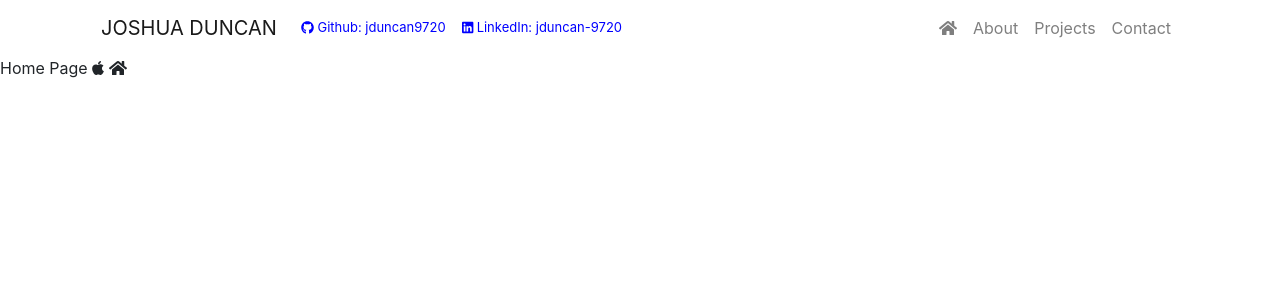
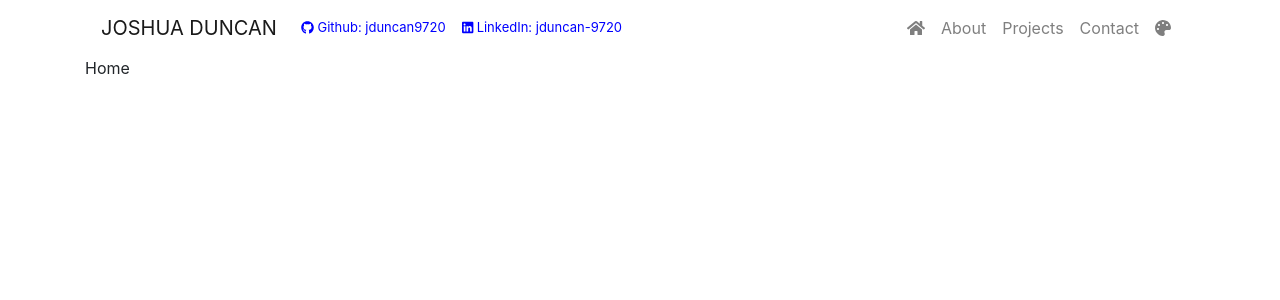
Before and after one commit to jduncan9720/joshua-duncan-portfolio, a React (Create React App) app: page /home in a window 1280 px wide. Shown: the top 300 px of the page. Built offline with nearby package versions, Linux system fonts and the light colour scheme.

Commit message:
adding more to Navigation

```diff
--- a/src/App.js
+++ b/src/App.js
@@ -4,14 +4,14 @@ import { BrowserRouter as Router, Route, Switch } from "react-router-dom";
 import ReactDOM from 'react-dom'
 import { library } from '@fortawesome/fontawesome-svg-core'
 import { fab } from '@fortawesome/free-brands-svg-icons'
-import { faHome } from '@fortawesome/free-solid-svg-icons'
+import { faHome, faPalette} from '@fortawesome/free-solid-svg-icons'
 import Navbar from "./components/Navigation"
 import Home from "./pages/Home"
 import About from "./pages/About"
 import Projects from "./pages/Projects"
 import Contact from "./pages/Contact"
 
-library.add(fab, faHome)
+library.add(fab, faHome, faPalette)
 
 function App() {
   return (
--- a/src/components/Navigation/index.js
+++ b/src/components/Navigation/index.js
@@ -4,6 +4,11 @@ import Nav from 'react-bootstrap/Nav'
 import { FontAwesomeIcon } from '@fortawesome/react-fontawesome'
 import { Row, Col, Container } from "../Grid/index";
 import "./style.css"
+
+function darkLight (){
+alert("change color")
+}
+
 
 function Navigation() {
   return (
@@ -28,6 +33,7 @@ function Navigation() {
             <Nav.Link href="/about">About</Nav.Link>
             <Nav.Link href="/projects">Projects</Nav.Link>
             <Nav.Link href="/contact">Contact</Nav.Link>
+            <Nav.Link onClick={darkLight}><FontAwesomeIcon icon='palette' /></Nav.Link>
           </Nav>
         </Navbar.Collapse>
       </Navbar>
--- a/src/components/Navigation/style.css
+++ b/src/components/Navigation/style.css
@@ -2,3 +2,6 @@
     color:blue !important;
     font-size: small;
 }
+.social:hover{
+    color:rgb(0, 174, 255) !important;
+}
--- a/src/pages/About.js
+++ b/src/pages/About.js
@@ -1,9 +1,10 @@
 import React from 'react'
+import { Container } from '../components/Grid'
 
 export default function About() {
     return (
-        <div>
+        <Container>
             About
-        </div>
+        </Container>
     )
 }
--- a/src/pages/Contact.js
+++ b/src/pages/Contact.js
@@ -1,9 +1,10 @@
 import React from 'react'
+import { Container } from '../components/Grid'
 
 export default function Contact() {
     return (
-        <div>
+        <Container>
             Contact
-        </div>
+        </Container>
     )
 }
--- a/src/pages/Home.js
+++ b/src/pages/Home.js
@@ -1,10 +1,11 @@
 import { FontAwesomeIcon } from '@fortawesome/react-fontawesome'
 import React from 'react'
+import { Container } from '../components/Grid'
 
 export default function Home() {
     return (
-        <div>
-            Home Page <FontAwesomeIcon icon={['fab', 'apple']} /> <FontAwesomeIcon icon='home' />
-        </div>
+        <Container>
+            Home
+        </Container>
     )
 }
--- a/src/pages/Projects.js
+++ b/src/pages/Projects.js
@@ -1,9 +1,10 @@
 import React from 'react'
+import { Container } from '../components/Grid'
 
 export default function Projects() {
     return (
-        <div>
+        <Container>
             Projects
-        </div>
+        </Container>
     )
 }
```
